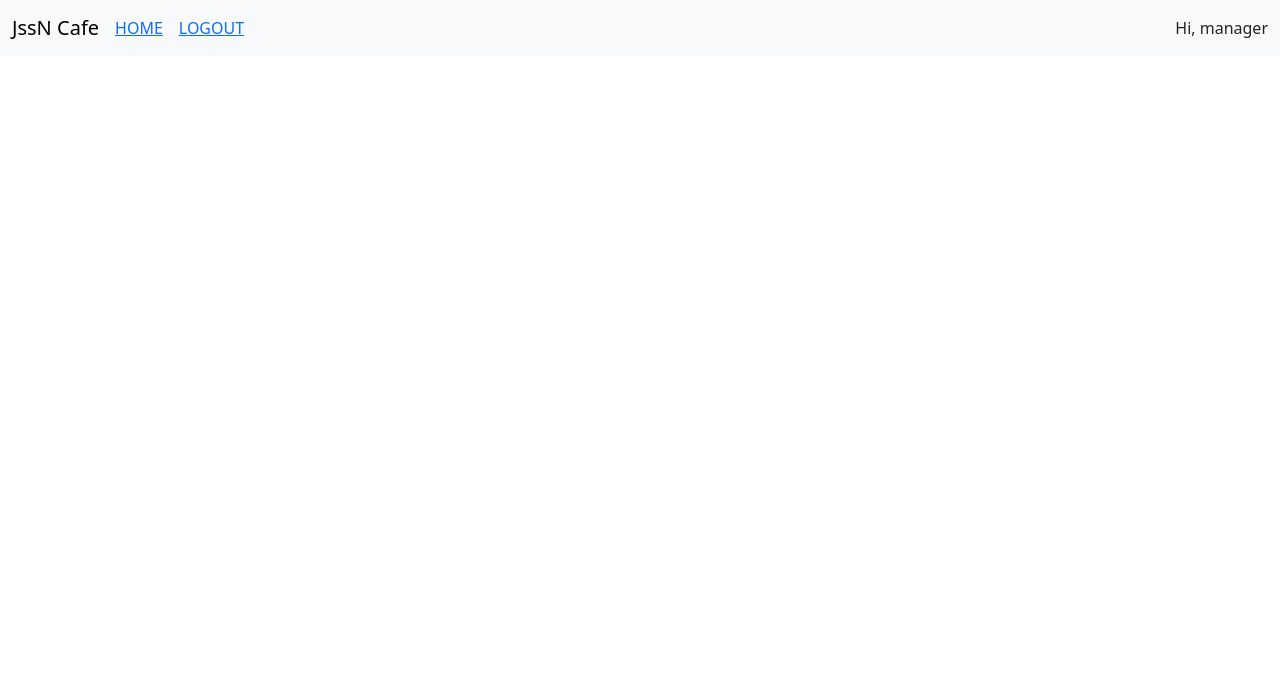
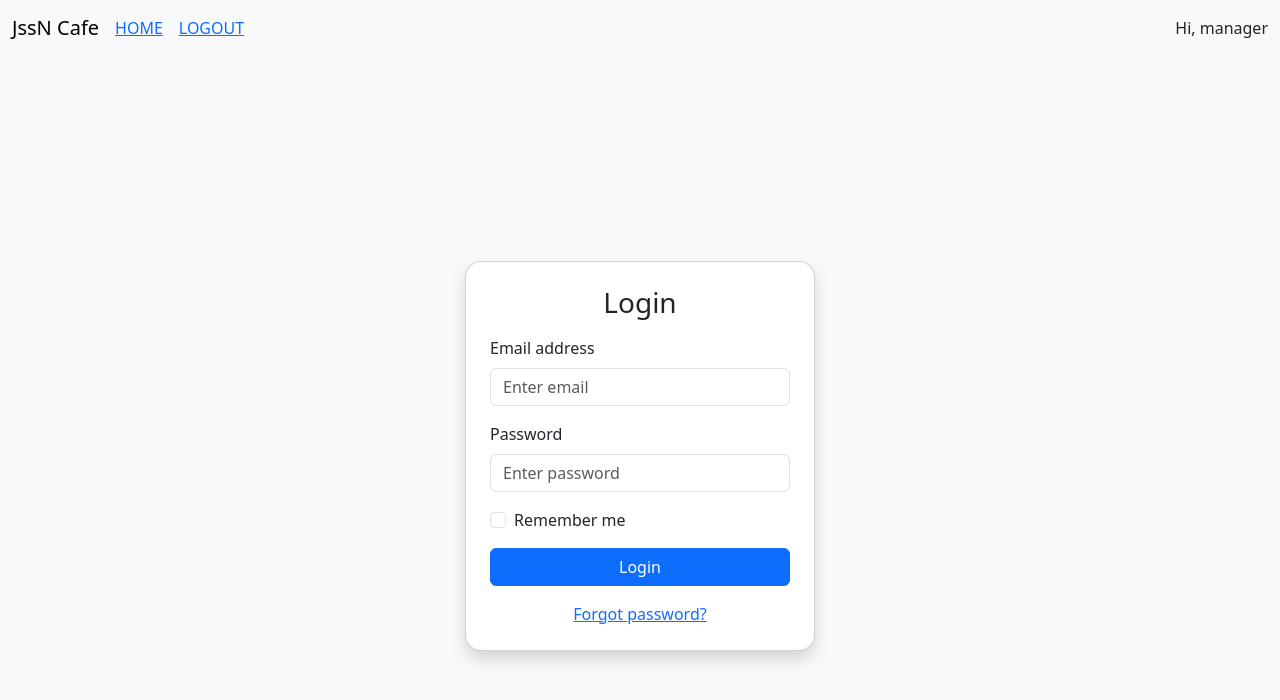
Before and after one commit to Opjasson/FE-Food-Ordering-App, a Vue app: page /login in a window 1280 px wide. Shown: the top 700 px of the page. Built offline with nearby package versions, Linux system fonts and the light colour scheme.

Commit message:
LoginView : create login page content

```diff
--- a/src/views/LoginView.vue
+++ b/src/views/LoginView.vue
@@ -1,9 +1,51 @@
 <template>
-  <div></div>
+    <div
+        class="bg-light d-flex justify-content-center align-items-center vh-100">
+        <div class="card shadow p-4" style="width: 350px; border-radius: 1rem">
+            <h3 class="text-center mb-3">Login</h3>
+            <form>
+                <!-- Email -->
+                <div class="mb-3">
+                    <label for="email" class="form-label">Email address</label>
+                    <input
+                        type="email"
+                        class="form-control"
+                        id="email"
+                        placeholder="Enter email"
+                        required />
+                </div>
+                <!-- Password -->
+                <div class="mb-3">
+                    <label for="password" class="form-label">Password</label>
+                    <input
+                        type="password"
+                        class="form-control"
+                        id="password"
+                        placeholder="Enter password"
+                        required />
+                </div>
+                <!-- Remember Me -->
+                <div class="mb-3 form-check">
+                    <input
+                        type="checkbox"
+                        class="form-check-input"
+                        id="rememberMe" />
+                    <label class="form-check-label" for="rememberMe"
+                        >Remember me</label
+                    >
+                </div>
+                <!-- Submit -->
+                <button type="submit" class="btn btn-primary w-100">
+                    Login
+                </button>
+            </form>
+            <p class="text-center mt-3 mb-0">
+                <a href="#">Forgot password?</a>
+            </p>
+        </div>
+    </div>
 </template>
 
-<script setup>
-
-</script>
+<script setup></script>
 
 <style lang="scss" scoped></style>
```
